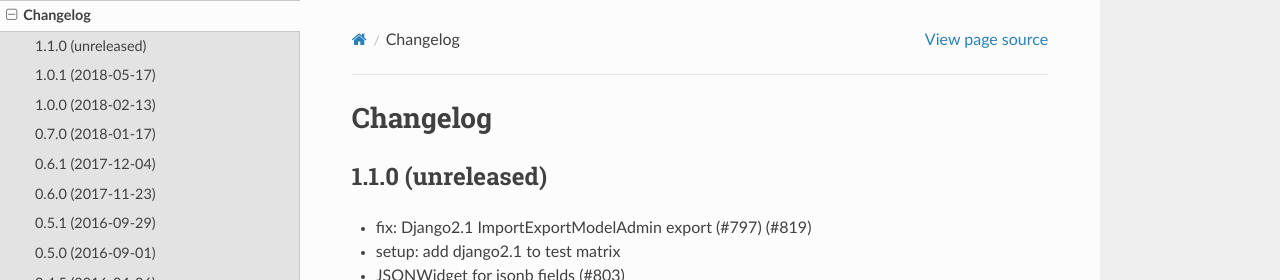
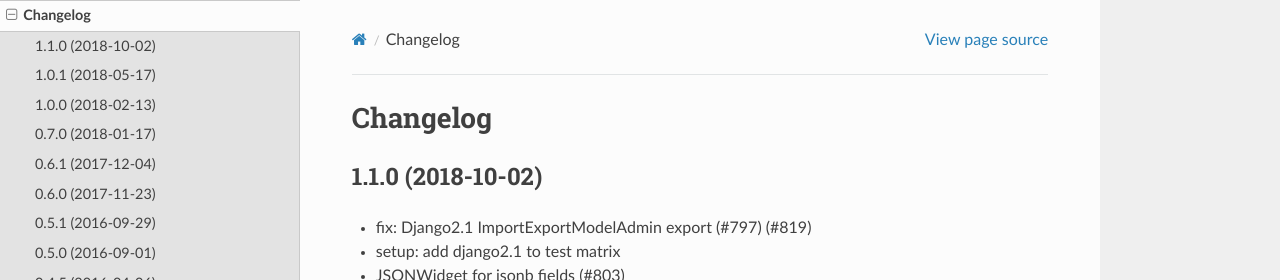
Before and after one commit to django-import-export/django-import-export, a Sphinx documentation site: the page built from docs/changelog.rst, in a window 1280 px wide and 900 px high. Shown: the top 280 px of the window. Built offline with Sphinx 7.4.7 and the Read the Docs theme 2.0.0, drawn with Linux system fonts in a browser that asks for light colours.

Commit message:
Preparing release 1.1.0

```diff
--- a/docs/changelog.rst
+++ b/docs/changelog.rst
@@ -2,7 +2,7 @@
 =========
 
 
-1.1.0 (unreleased)
+1.1.0 (2018-10-02)
 ------------------
 
 - fix: Django2.1 ImportExportModelAdmin export (#797) (#819)
--- a/import_export/__init__.py
+++ b/import_export/__init__.py
@@ -1 +1 @@
-__version__ = '1.0.2.dev0'
+__version__ = '1.1.0'
```
